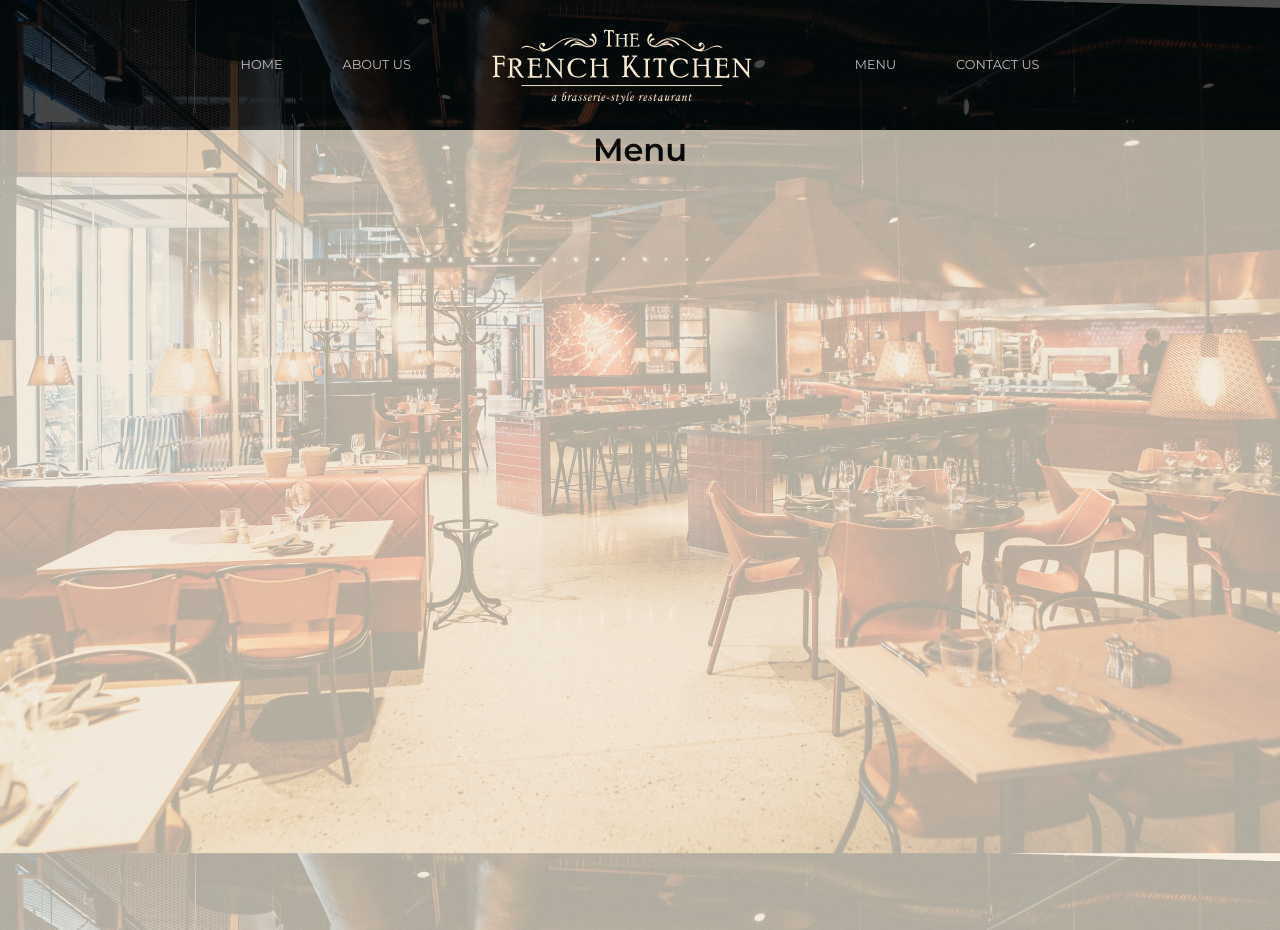
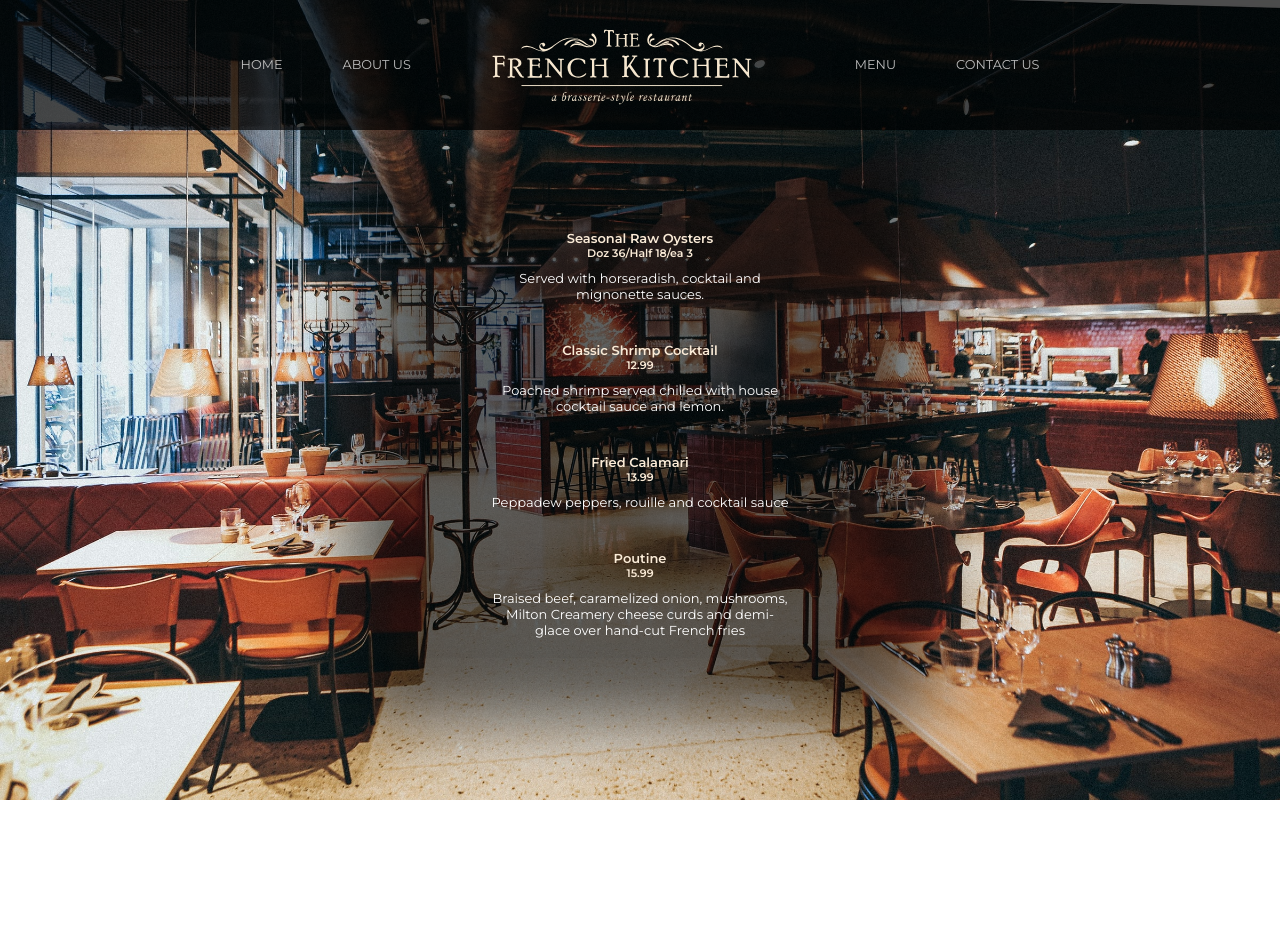
Before and after one commit to SenciZ/Restaurant-Page, a website built with webpack: page dist/index.html in a window 1280 px wide. Both pictures are taken after a click on the item "MENU". After the commit the page ends 800 px from the top, so only its background shows below. Built offline with nearby package versions, Linux system fonts and the light colour scheme.

Commit message:
Add menu items

```diff
--- a/src/menu.js
+++ b/src/menu.js
@@ -1,19 +1,29 @@
 
 const menu = function(){
-  let bgCover = document.createElement("div");
-  bgCover.style.width = "100vw";
-  bgCover.style.height = "100vh";
-  bgCover.classList.add("bgCover");
   let mainContainer = document.createElement("main");
   mainContainer.classList.add("mainContainer");
+  mainContainer.innerHTML=`<div class="menuDiv"><div class="menuItem">
+  <h3 class="title">Seasonal Raw Oysters</h3>
+  <h4 class="price">Doz 36/Half 18/ea 3</h4>
+  <p class="itemdescription">Served with horseradish, cocktail and mignonette sauces.</p>
+</div>
+<div class="menuItem">
+  <h3 class="title">Classic Shrimp Cocktail</h3>
+  <h4 class="price">12.99</h4>
+  <p class="itemdescription">Poached shrimp served chilled with house cocktail sauce and lemon.</p>
+</div>
+<div class="menuItem">
+  <h3 class="title">Fried Calamari</h3>
+  <h4 class="price">13.99</h4>
+  <p class="itemdescription">Peppadew peppers, rouille and cocktail sauce</p>
+</div>
+<div class="menuItem">
+  <h3 class="title">Poutine</h3>
+  <h4 class="price">15.99</h4>
+  <p class="itemdescription">Braised beef, caramelized onion, mushrooms, Milton Creamery cheese curds and demi-glace over hand-cut French fries</p>
+</div></div>`
   let content = document.querySelector("#content");
-  let aboutUs = document.createElement("h1");
-  aboutUs.classList.add("aboutText");
-  aboutUs.textContent = "Menu";
-  content.appendChild(bgCover);
-  bgCover.appendChild(mainContainer);
-  mainContainer.appendChild(aboutUs);
-
+  content.appendChild(mainContainer);
 };
 
 export  { menu };
```
Also changed, not shown: dist/index.html, dist/main.js, dist/styles/styles.css.
